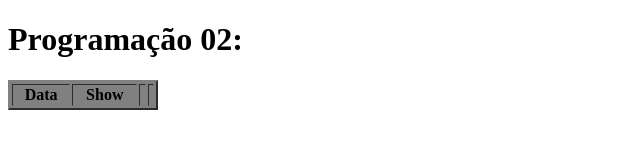
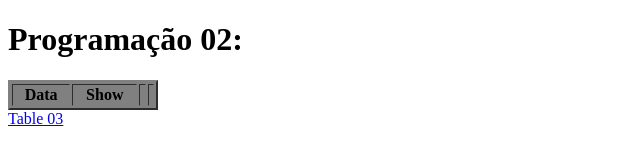
Before and after one commit to edskate/Gabriella, a plain HTML site: page Programacao01.html in a window 1280 px wide. Shown: the full height of the page, 0-640 px from the left. Drawn offline with Linux system fonts and the light colour scheme.

Commit message:
ataulaizado

```diff
--- a/Programacao01.html
+++ b/Programacao01.html
@@ -16,4 +16,5 @@
         </tr>
     </table>
 </body>
+<a href="Programação03.html">Table 03</a>
 </html>
```
